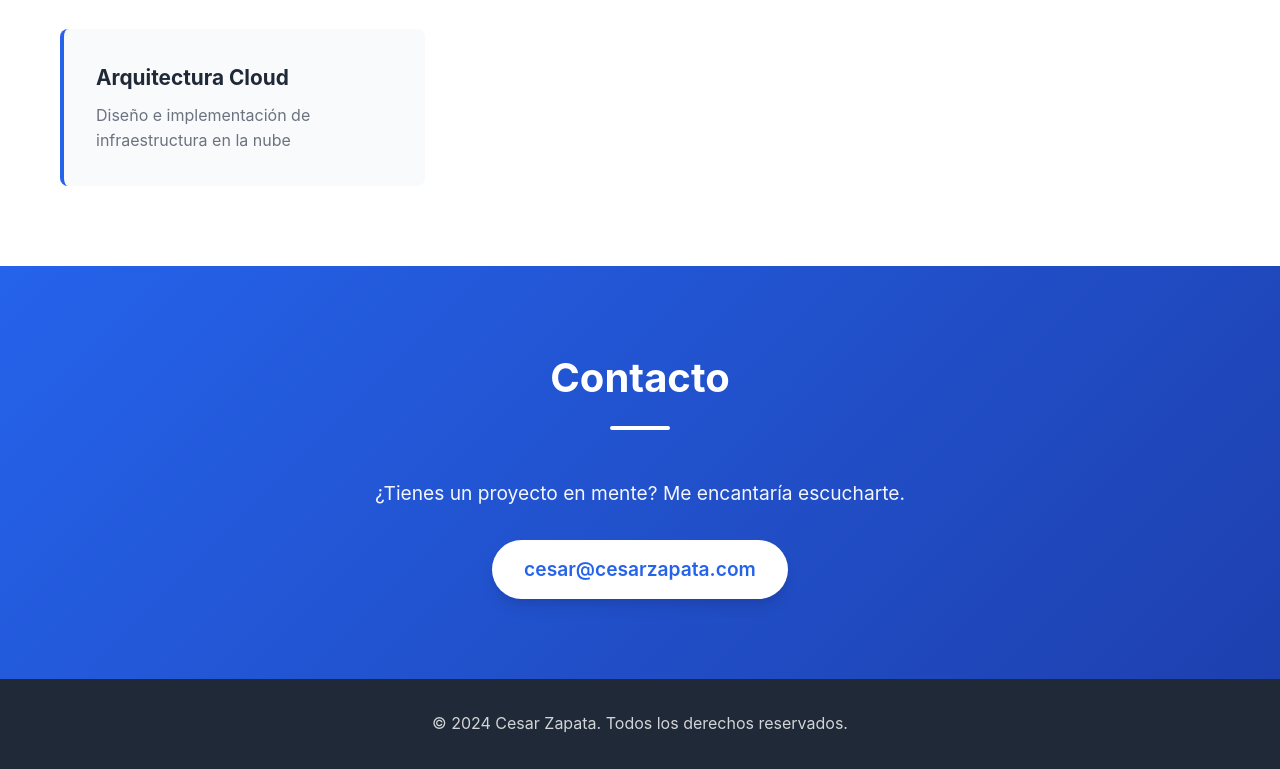
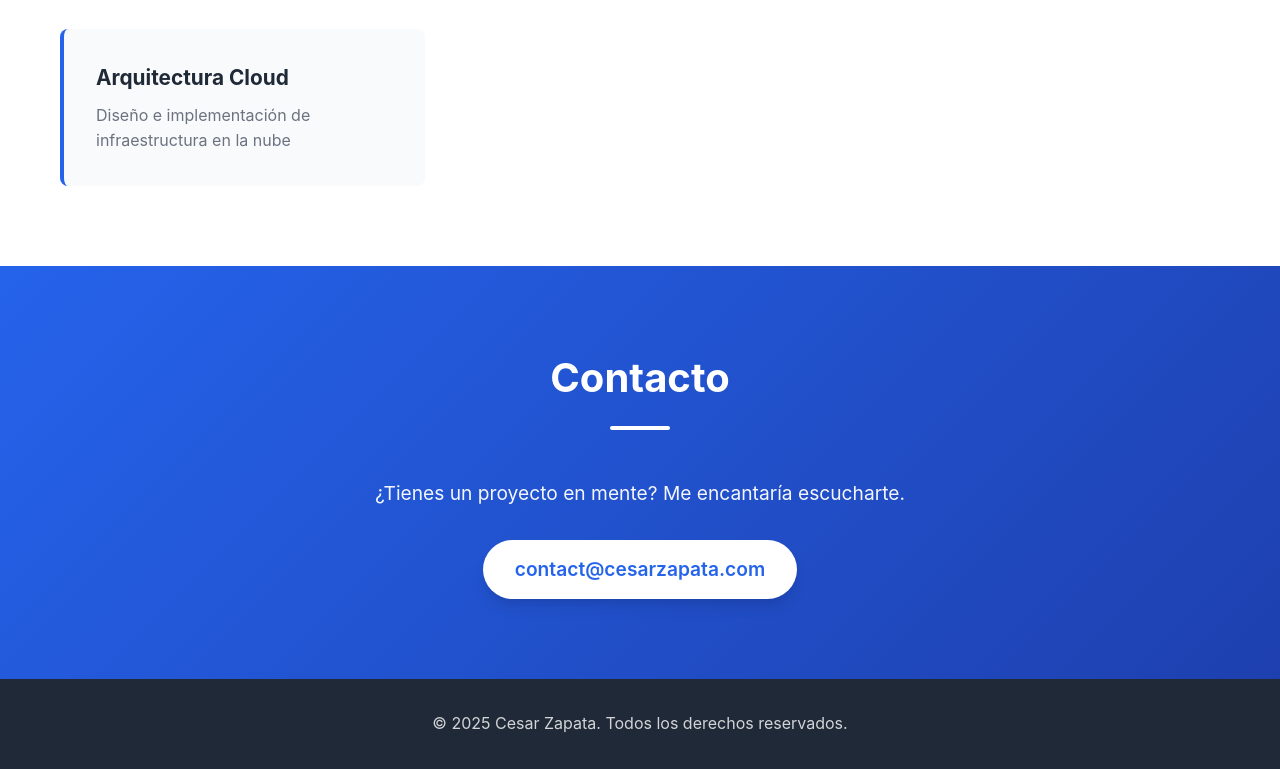
Before and after one commit to zapatacez/cesarzapatapage, a plain HTML site: page index.html in a window 1280 px wide. Shown: the part 2153-2922 px from the top of the page. Drawn offline with Linux system fonts and the light colour scheme.

Commit message:
cambie el email

```diff
--- a/index.html
+++ b/index.html
@@ -95,14 +95,14 @@
         <div class="container">
             <h2 class="section-title">Contacto</h2>
             <p class="contact-text">¿Tienes un proyecto en mente? Me encantaría escucharte.</p>
-            <a href="mailto:cesar@cesarzapata.com" class="contact-email">cesar@cesarzapata.com</a>
+            <a href="mailto:contact@cesarzapata.com" class="contact-email">contact@cesarzapata.com</a>
         </div>
     </section>
 
     <!-- Footer -->
     <footer class="footer">
         <div class="container">
-            <p>&copy; 2024 Cesar Zapata. Todos los derechos reservados.</p>
+            <p>&copy; 2025 Cesar Zapata. Todos los derechos reservados.</p>
         </div>
     </footer>
 </body>
```
